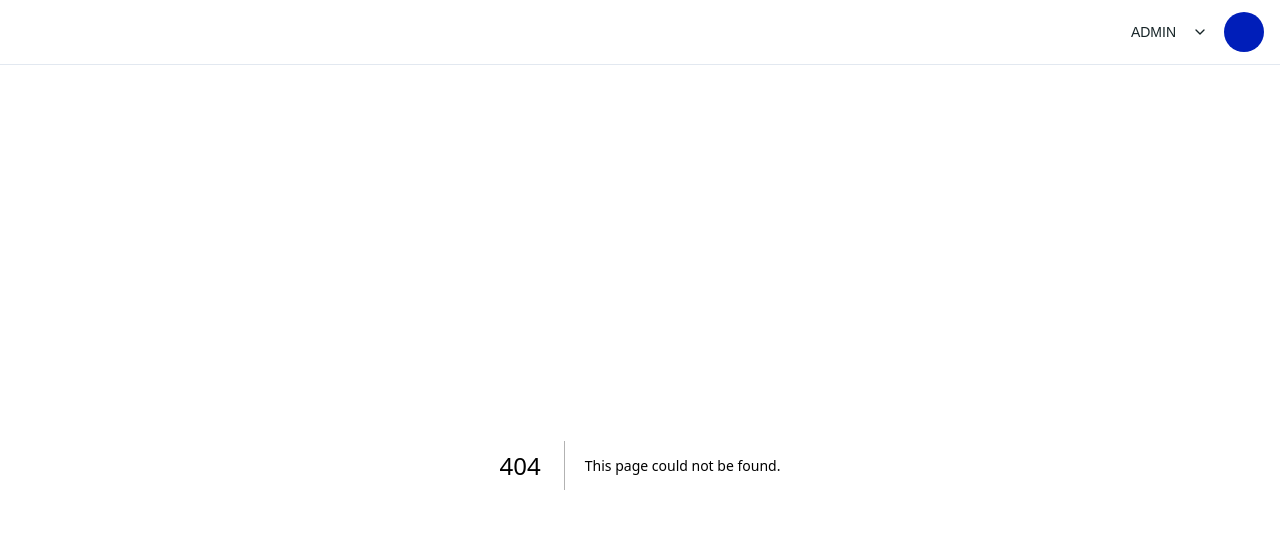
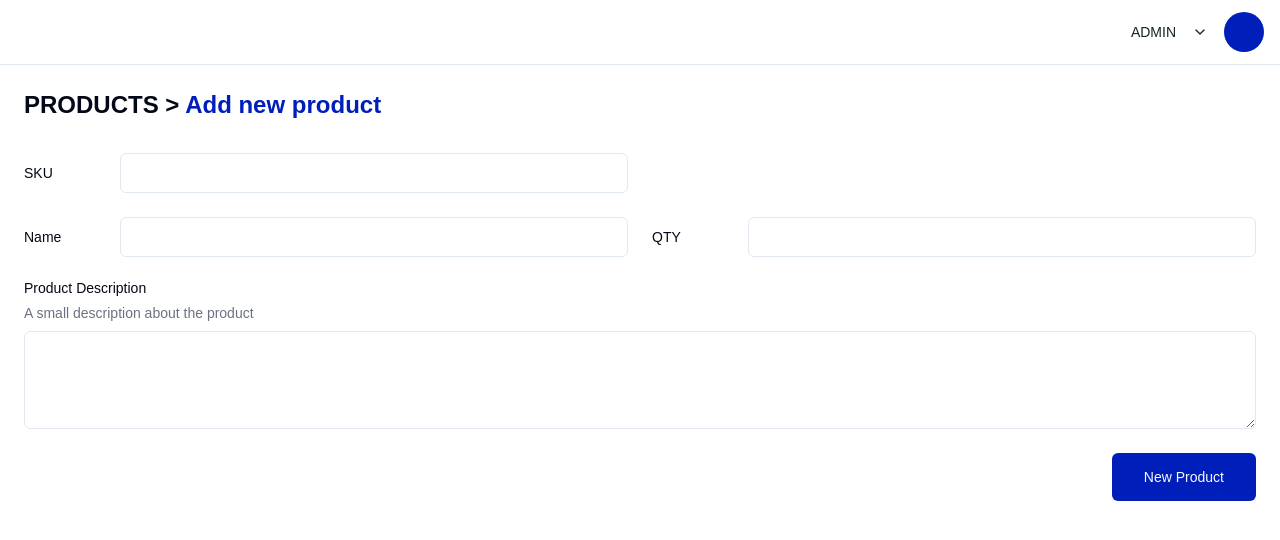
Before and after one commit to abdulladone94/mini-E-Commerce-frontend, a Next.js app: page /add-new-product in a window 1280 px wide. Before the commit this address had no page. Shown: the top 540 px of the page. Built offline with nearby package versions, Linux system fonts and the light colour scheme.

Commit message:
created add new/edit product

```diff
--- /dev/null
+++ b/src/app/add-new-product/page.js
@@ -0,0 +1,120 @@
+import { Button } from "@/components/ui/button";
+import { Input } from "@/components/ui/input";
+import { Label } from "@/components/ui/label";
+import { Textarea } from "@/components/ui/textarea";
+import {
+  Select,
+  SelectContent,
+  SelectItem,
+  SelectTrigger,
+  SelectValue,
+} from "@/components/ui/select";
+import { ChevronDown, User, Upload } from "lucide-react";
+import Image from "next/image";
+
+export default function ProductEditor() {
+  return (
+    <div className="container mx-auto p-6">
+      <header className="flex justify-between items-center mb-8">
+        <h1 className="text-2xl font-bold">
+          PRODUCTS &gt; <span className="text-[#001EB9]">Add new product</span>
+        </h1>
+      </header>
+
+      <form className="space-y-6">
+        <div className="grid grid-cols-2 gap-6">
+          <div className="flex items-center space-x-4">
+            <Label htmlFor="sku" className="w-20 flex-shrink-0">
+              SKU
+            </Label>
+            <Input id="sku" className="flex-grow" />
+          </div>
+        </div>
+        <div className="grid grid-cols-2 gap-6">
+          <div className="flex items-center space-x-4">
+            <Label htmlFor="name" className="w-20 flex-shrink-0">
+              Name
+            </Label>
+            <Input id="name" className="flex-grow" />
+          </div>
+          <div className="flex items-center space-x-4">
+            <Label htmlFor="qty" className="w-20 flex-shrink-0">
+              QTY
+            </Label>
+            <Input id="qty" type="number" className="flex-grow" />
+          </div>
+        </div>
+
+        <div>
+          <Label htmlFor="description" className="mb-2 block">
+            Product Description
+          </Label>
+          <p className="text-sm text-gray-500 mb-2">
+            A small description about the product
+          </p>
+          <Textarea id="description" rows={4} />
+        </div>
+
+        {/* <div>
+          <Label htmlFor="product-images" className="mb-2 block">
+            Product Images
+          </Label>
+          <p className="text-sm text-gray-500 mb-2">
+            JPEG, PNG, SVG or GIF (Maximum file size 50MB)
+          </p>
+          <div className="flex space-x-4 mb-4">
+            <Image
+              src="/placeholder.svg"
+              alt="Product image 1"
+              width={100}
+              height={100}
+              className="rounded-md"
+            />
+            <Image
+              src="/placeholder.svg"
+              alt="Product image 2"
+              width={100}
+              height={100}
+              className="rounded-md"
+            />
+            <Image
+              src="/placeholder.svg"
+              alt="Product image 3"
+              width={100}
+              height={100}
+              className="rounded-md"
+            />
+          </div>
+          <div className="flex items-center space-x-2">
+            <Input
+              id="product-images"
+              type="file"
+              accept="image/*"
+              multiple
+              className="hidden"
+              onChange={(e) => {
+                // Handle file upload logic here
+                console.log(e.target.files);
+              }}
+            />
+            <Button
+              type="button"
+              variant="outline"
+              onClick={() => document.getElementById("product-images")?.click()}
+              className="flex items-center space-x-2"
+            >
+              <Upload size={16} />
+              <span>Upload Images</span>
+            </Button>
+            <p className="text-sm text-gray-500">No file chosen</p>
+          </div>
+        </div> */}
+        <div className="flex justify-end">
+          <Button className="flex-1 sm:flex-none py-6 px-8 bg-[#001EB9] ">
+            New Product
+          </Button>
+        </div>
+      </form>
+    </div>
+  );
+}
```
